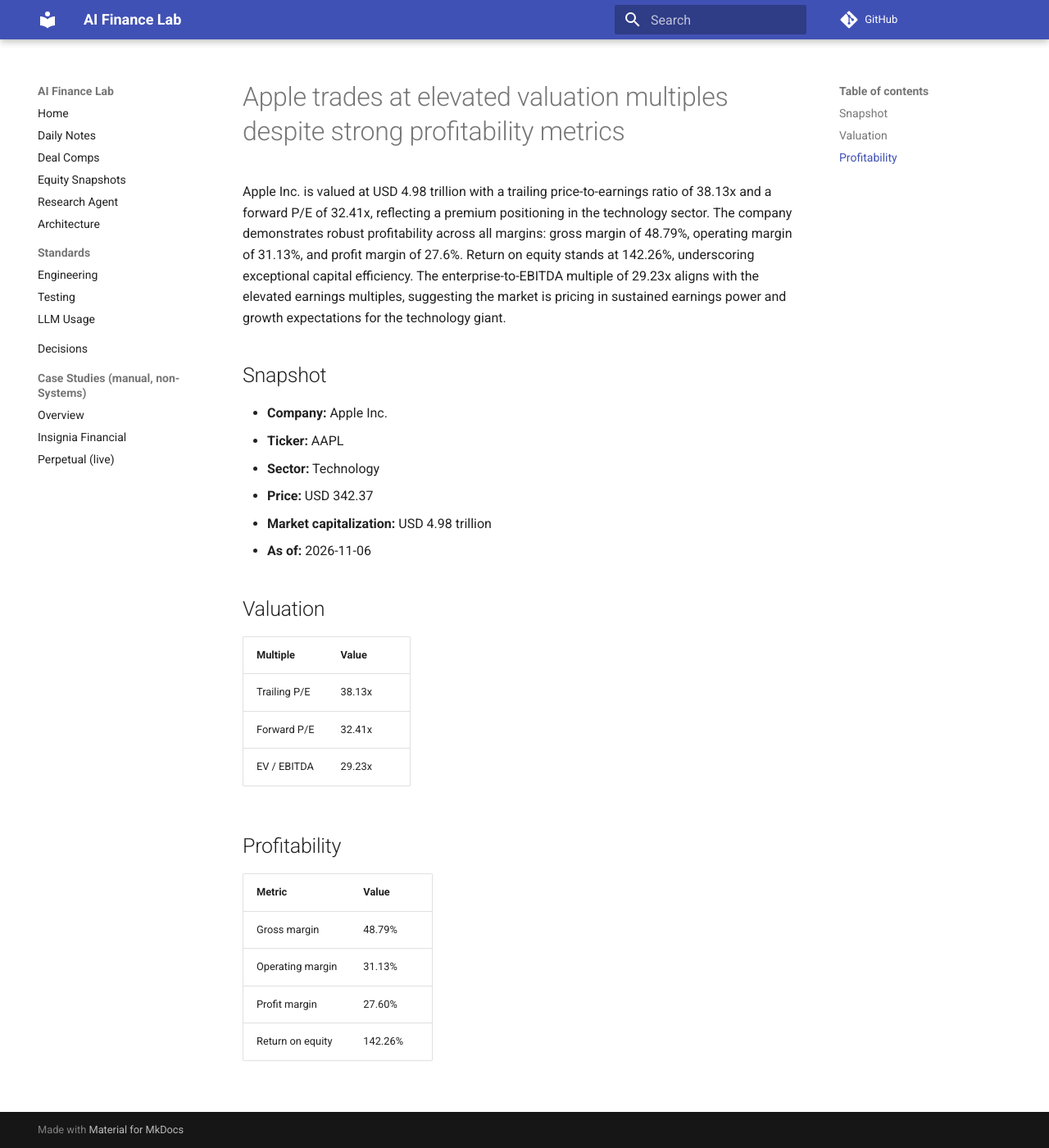
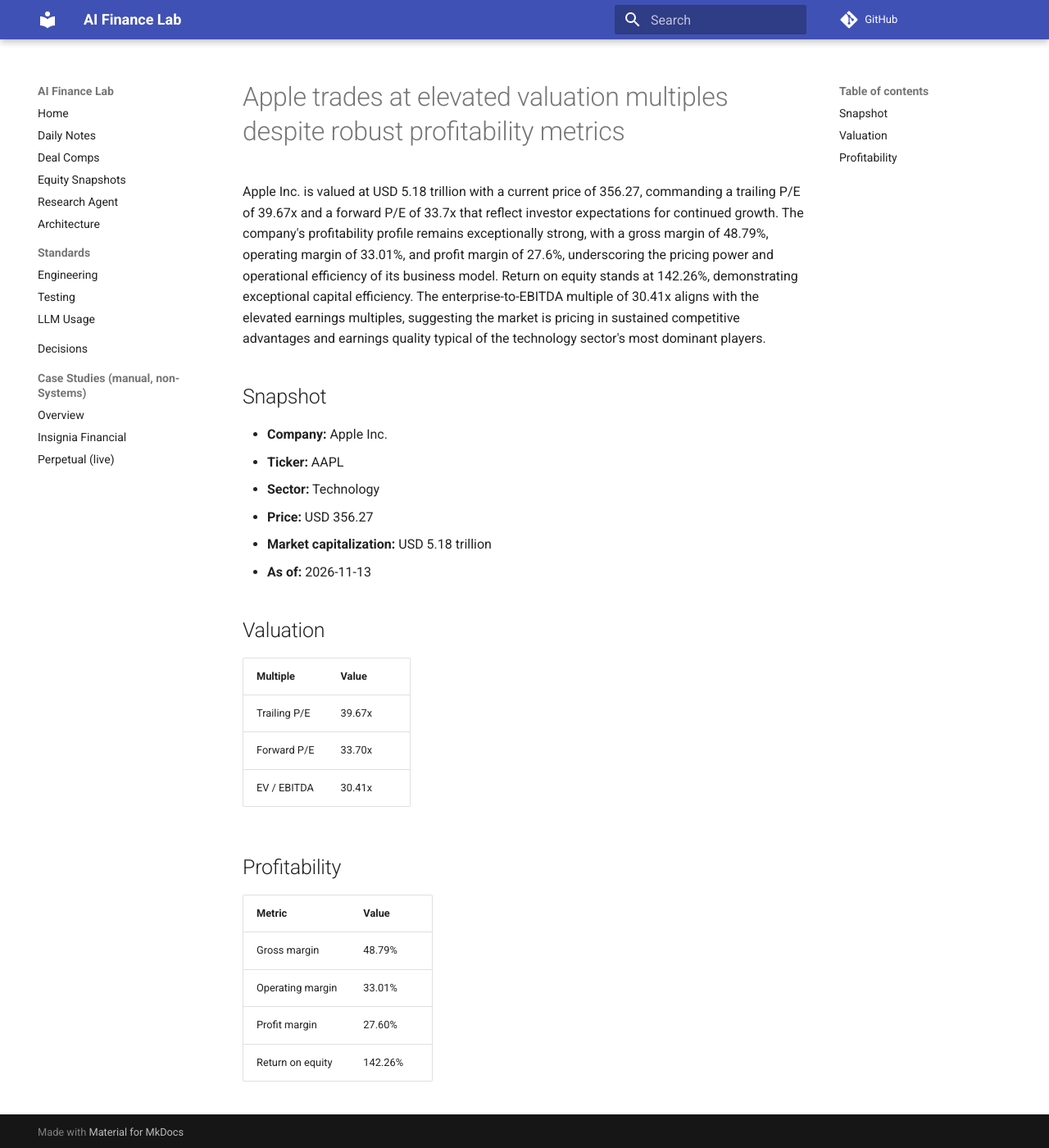
Before and after one commit to tylerkrenkels-dev/ai-finance-lab, an MkDocs documentation site: the page built from docs/equities/aapl.md, in a window 1280 px wide and 1400 px high. Shown: the whole window at 82% size. Built offline with MkDocs 1.6.1 and Material for MkDocs 9.7.7, drawn with Linux system fonts in a browser that asks for light colours; comment, search, counter and statistics services are not loaded.

Commit message:
docs(equity-snapshot): publish snapshots for 2026-11-14 (#160)
Co-authored-by: github-actions[bot] <github-actions[bot]@users.noreply.github.com>

```diff
--- a/docs/equities/aapl.md
+++ b/docs/equities/aapl.md
@@ -1,37 +1,37 @@
 ---
 title: "Apple Inc. (AAPL) — Equity Snapshot"
-date: 2026-11-06
-description: "Apple trades at elevated valuation multiples despite strong profitability metrics"
+date: 2026-11-13
+description: "Apple trades at elevated valuation multiples despite robust profitability metrics"
 ticker: "AAPL"
 currency: "USD"
 ---
 
-# Apple trades at elevated valuation multiples despite strong profitability metrics
+# Apple trades at elevated valuation multiples despite robust profitability metrics
 
-Apple Inc. is valued at USD 4.98 trillion with a trailing price-to-earnings ratio of 38.13x and a forward P/E of 32.41x, reflecting a premium positioning in the technology sector. The company demonstrates robust profitability across all margins: gross margin of 48.79%, operating margin of 31.13%, and profit margin of 27.6%. Return on equity stands at 142.26%, underscoring exceptional capital efficiency. The enterprise-to-EBITDA multiple of 29.23x aligns with the elevated earnings multiples, suggesting the market is pricing in sustained earnings power and growth expectations for the technology giant.
+Apple Inc. is valued at USD 5.18 trillion with a current price of 356.27, commanding a trailing P/E of 39.67x and a forward P/E of 33.7x that reflect investor expectations for continued growth. The company's profitability profile remains exceptionally strong, with a gross margin of 48.79%, operating margin of 33.01%, and profit margin of 27.6%, underscoring the pricing power and operational efficiency of its business model. Return on equity stands at 142.26%, demonstrating exceptional capital efficiency. The enterprise-to-EBITDA multiple of 30.41x aligns with the elevated earnings multiples, suggesting the market is pricing in sustained competitive advantages and earnings quality typical of the technology sector's most dominant players.
 
 ## Snapshot
 
 - **Company:** Apple Inc.
 - **Ticker:** AAPL
 - **Sector:** Technology
-- **Price:** USD 342.37
-- **Market capitalization:** USD 4.98 trillion
-- **As of:** 2026-11-06
+- **Price:** USD 356.27
+- **Market capitalization:** USD 5.18 trillion
+- **As of:** 2026-11-13
 
 ## Valuation
 
 | Multiple | Value |
 | --- | --- |
-| Trailing P/E | 38.13x |
-| Forward P/E | 32.41x |
-| EV / EBITDA | 29.23x |
+| Trailing P/E | 39.67x |
+| Forward P/E | 33.70x |
+| EV / EBITDA | 30.41x |
 
 ## Profitability
 
 | Metric | Value |
 | --- | --- |
 | Gross margin | 48.79% |
-| Operating margin | 31.13% |
+| Operating margin | 33.01% |
 | Profit margin | 27.60% |
 | Return on equity | 142.26% |
```
Also changed, not shown: docs/equities/bhp-ax.md (+10 -10 lines), docs/equities/cba-ax.md (+10 -10 lines), docs/equities/index.md (+5 -5 lines), docs/equities/jpm.md (+8 -8 lines), docs/equities/msft.md (+9 -9 lines).
